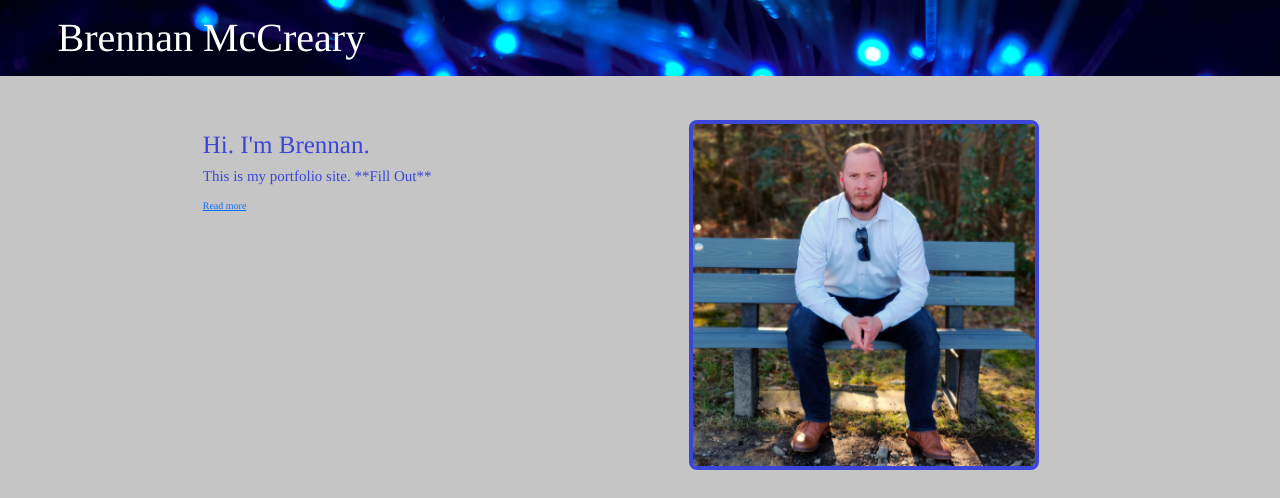
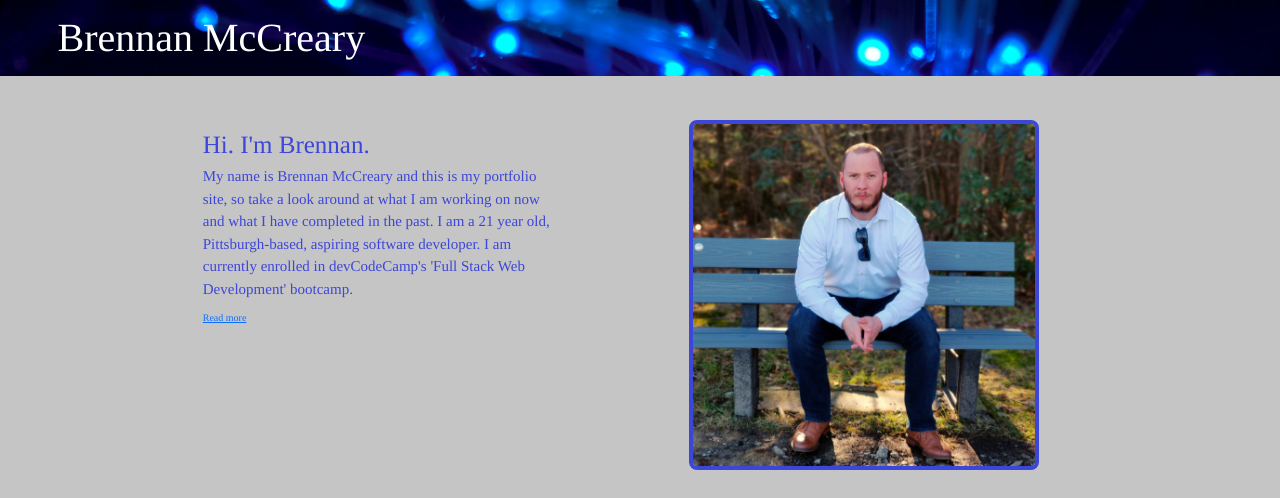
Before and after one commit to brennan-mccreary/portfolio, a plain HTML site: page about.html in a window 1280 px wide. Shown: the top 498 px of the page. Drawn offline with nearby package versions, Linux system fonts and the light colour scheme.

Commit message:
Fill out 'about' information on home page and about page.

```diff
--- a/about.html
+++ b/about.html
@@ -42,7 +42,7 @@
                   <div class="card-body text-card-bg">
                     <h2 class="card-title text-card-font_title">Hi. I'm Brennan.</h2>
                     <p class="card-text text-card-font_body">
-                      This is my portfolio site.  **Fill Out**
+                      My name is Brennan McCreary and this is my portfolio site, so take a look around at what I am working on now and what I have completed in the past. I am a 21 year old, Pittsburgh-based, aspiring software developer.  I am currently enrolled in devCodeCamp's 'Full Stack Web Development' bootcamp.
                     </p>
                     <a href="./about.html" class="card-link">Read more</a>
                   </div>
```
Also changed, not shown: index.html (+1 -1 lines).
